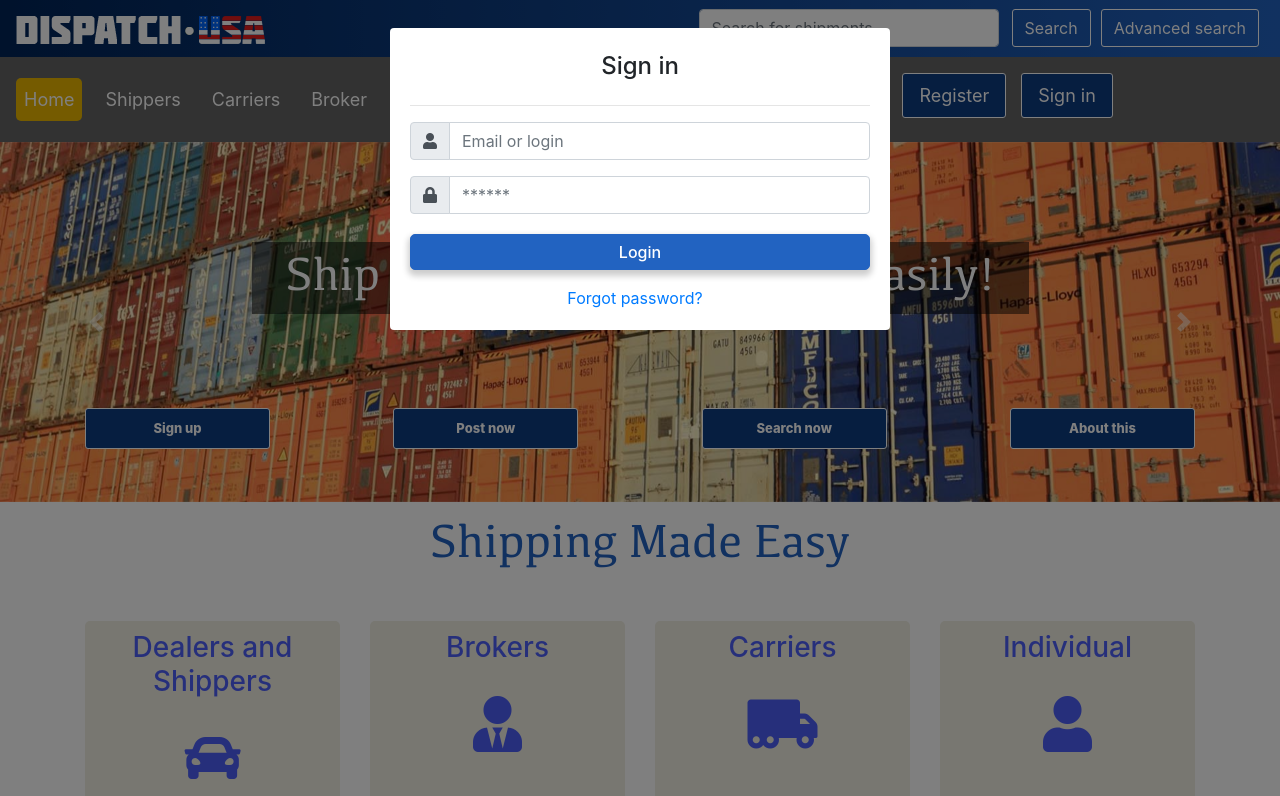
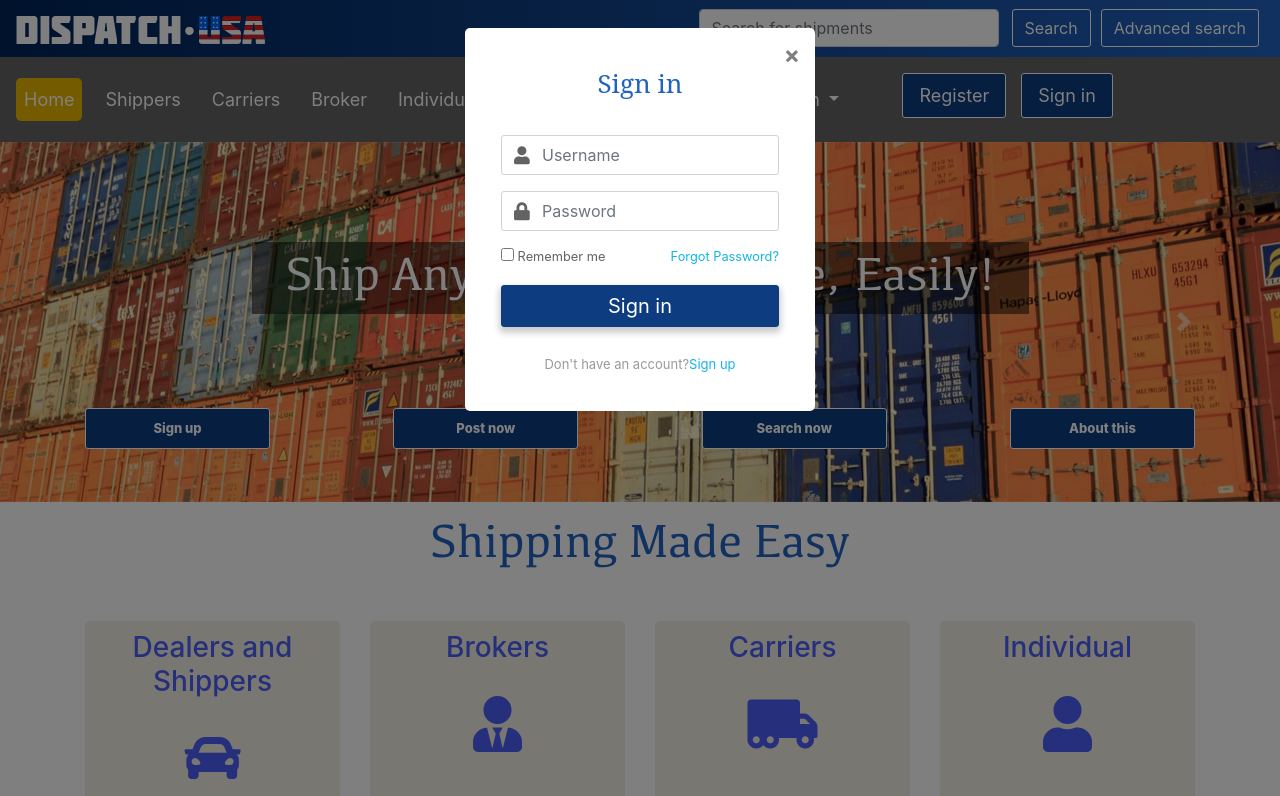
Before and after one commit to woododoCode/DispachUSA, a plain HTML site: page index.html in a window 1280 px wide. Both pictures are taken after a click on the link "Sign in". Shown: the top 796 px of the page. Drawn offline with nearby package versions, Linux system fonts and the light colour scheme.

Commit message:
login form

```diff
--- a/css/main.css
+++ b/css/main.css
@@ -279,6 +279,84 @@ li a:hover{
   cursor:pointer;
   font-size:15px;
 }
+
+
+/*login modal*/
+.modal-login {
+		color: #636363;
+		width: 350px;
+	}
+	.modal-login .modal-content {
+		padding: 20px;
+		border-radius: 5px;
+		border: none;
+	}
+	.modal-login .modal-header {
+		border-bottom: none;
+		position: relative;
+		justify-content: center;
+	}
+	.modal-login h4 {
+		text-align: center;
+		font-size: 26px;
+	}
+	.modal-login  .form-group {
+		position: relative;
+	}
+	.modal-login i {
+		position: absolute;
+		left: 13px;
+		top: 11px;
+		font-size: 18px;
+	}
+	.modal-login .form-control {
+		padding-left: 40px;
+	}
+	.modal-login .form-control:focus {
+		border-color: #12b5e5;
+	}
+	.modal-login .form-control, .modal-login .btn {
+		min-height: 40px;
+		border-radius: 3px;
+        transition: all 0.5s;
+	}
+	.modal-login .close {
+        position: absolute;
+		top: -5px;
+		right: -5px;
+	}
+    .modal-login input[type="checkbox"] {
+        margin-top: 1px;
+    }
+    .modal-login .forgot-link {
+        color: #12b5e5;
+        float: right;
+    }
+	.modal-login .btn {
+		background: #0d3c80;
+		border: 1px solid #0d3c80;
+    border-radius: 3px;
+		line-height: normal;
+	}
+	.modal-login .btn:hover, .modal-login .btn:focus {
+		background: white;
+    color: #0d3c80;
+
+	}
+	.modal-login .modal-footer {
+		color: #999;
+		border: none;
+		text-align: center;
+		border-radius: 5px;
+		font-size: 13px;
+        margin-top: -20px;
+		justify-content: center;
+	}
+	.modal-login .modal-footer a {
+		color: #12b5e5;
+	}
+
+/*login modal ends*/
 @media (min-width: 992.1px) and (max-width: 1199px){
 	.nav_capture{
 	bottom: 267px;
--- a/index.html
+++ b/index.html
@@ -401,40 +401,34 @@
 	</div>
 </div>
 <!--login modal-->
-<div id="sign_in" class="modal fade" role="dialog">
-	<div class="modal-dialog">
-
-		<!-- Modal content-->
-		<div class="">
-			<div class="card">
-				<article class="card-body">
-					<h4 class="card-title text-center mb-4 mt-1">Sign in</h4>
-					<hr>
+<!-- Modal HTML -->
+<div id="sign_in" class="modal fade">
+	<div class="modal-dialog modal-login">
+		<div class="modal-content">
+			<div class="modal-header">
+				<h4 class="modal-title">Sign in</h4>
+				<button type="button" class="close" data-dismiss="modal" aria-hidden="true">×</button>
+			</div>
+			<div class="modal-body">
 				<form>
 					<div class="form-group">
-							<div class="input-group">
-								<div class="input-group-prepend"> <span class="input-group-text"> <i class="fa fa-user"></i> </span> </div>
-								<input name="" class="form-control" placeholder="Email or login" type="email">
+						<i class="fa fa-user"></i>
+						<input type="text" class="form-control" placeholder="Username" required="required">
 					</div>
-							<!-- input-group.// -->
+					<div class="form-group">
+						<i class="fa fa-lock"></i>
+						<input type="password" class="form-control" placeholder="Password" required="required">
 					</div>
-						<!-- form-group// -->
+                    <div class="form-group small clearfix">
+                        <label class="checkbox-inline"><input type="checkbox"> Remember me</label>
+                        <a href="#" class="forgot-link">Forgot Password?</a>
+					</div>
 					<div class="form-group">
-							<div class="input-group">
-								<div class="input-group-prepend"> <span class="input-group-text"> <i class="fa fa-lock"></i> </span> </div>
-								<input class="form-control" placeholder="******" type="password">
+						<input type="submit" class="btn btn-primary btn-block btn-lg" value="Sign in">
 					</div>
-							<!-- input-group.// -->
+				</form>
 			</div>
-						<!-- form-group// -->
-						<div class="form-group">
-							<button type="submit" class="btn btn-primary btn-block"> Login </button>
-						</div>
-						<!-- form-group// -->
-						<p class="text-center"><a href="#" >Forgot password?</a></p>
-					</form>
-				</article>
-			</div>
+			<div class="modal-footer">Don't have an account? <a href="">Sign up</a></div>
 		</div>
 	</div>
 </div>
```
Lines whose indentation alone changed are shown as unchanged.
